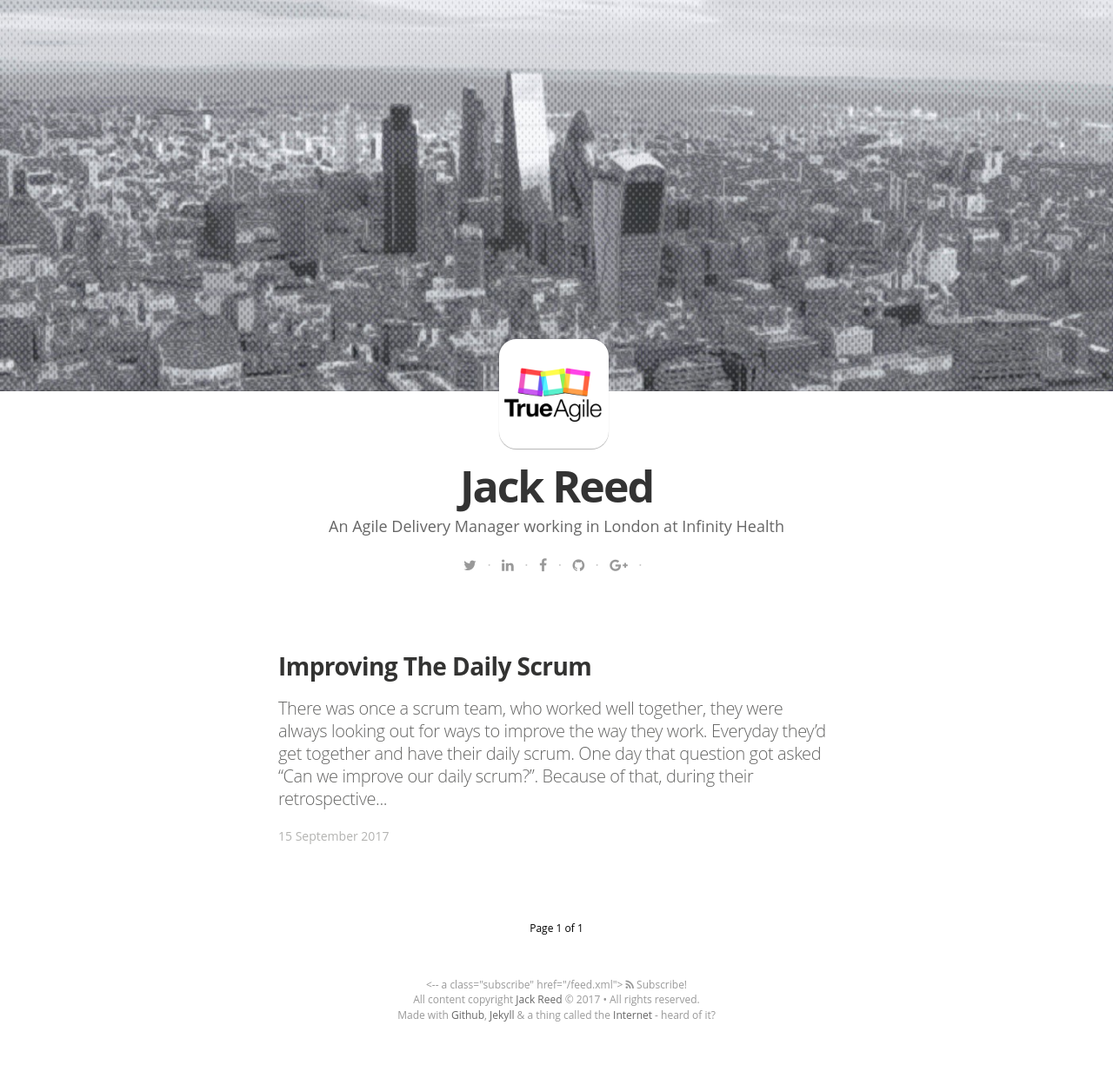
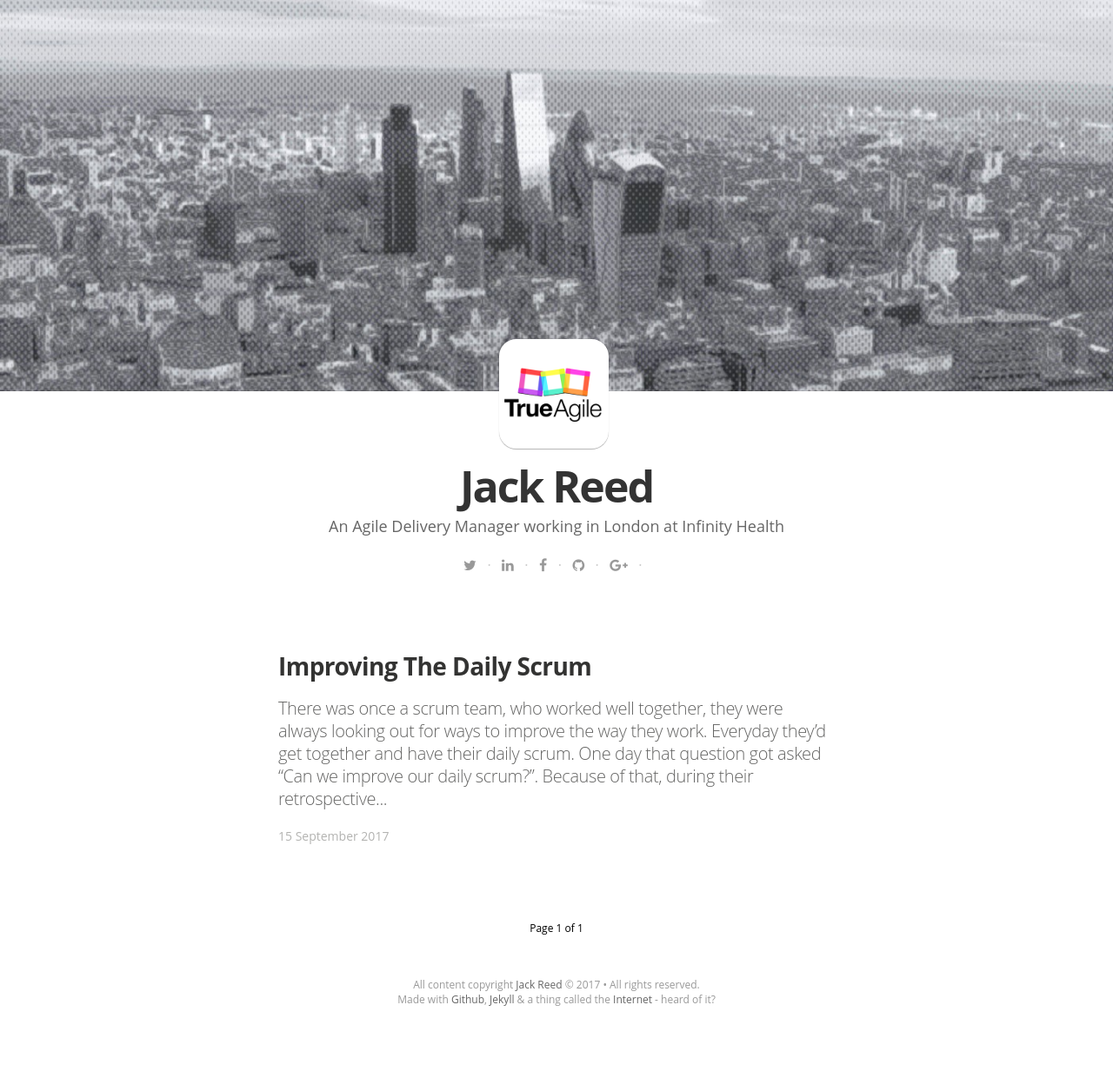
Before and after one commit to IamJackReed/JackReed, a Jekyll site: the page built from index.html, in a window 1280 px wide. Shown: the whole page at 87% size. Built offline with Jekyll 4.4.1, drawn with Linux system fonts in a browser that asks for light colours; nearby versions of some CDN libraries; some web fonts are replaced; the list of posts is cut into pages by our own code.

Commit message:
Update footer.html

```diff
--- a/_includes/footer.html
+++ b/_includes/footer.html
@@ -1,7 +1,7 @@
 <!-- footer start -->
 
 <footer class="site-footer">
-  <-- a class="subscribe" href="{{ "/feed.xml" | prepend: site.baseurl }}"> <span class="tooltip"> <i class="fa fa-rss"></i> Subscribe!</span></a -->
+  <!-- a class="subscribe" href="{{ "/feed.xml" | prepend: site.baseurl }}"> <span class="tooltip"> <i class="fa fa-rss"></i> Subscribe!</span></a> -->
     <div class="inner">
          <section class="copyright">All content copyright <a href="mailto:{{ site.email}}">{{ site.name }}</a> &copy; {{ site.time | date: '%Y' }} &bull; All rights reserved.</section>
          <section class="poweredby">Made with <a href="https://github.com/IamJackReed"> Github</a>,<a href="http://jekyllrb.com"> Jekyll</a> & a thing called the <a href="https://en.wikipedia.org/wiki/Internet">Internet</a> - heard of it?</section>
```
